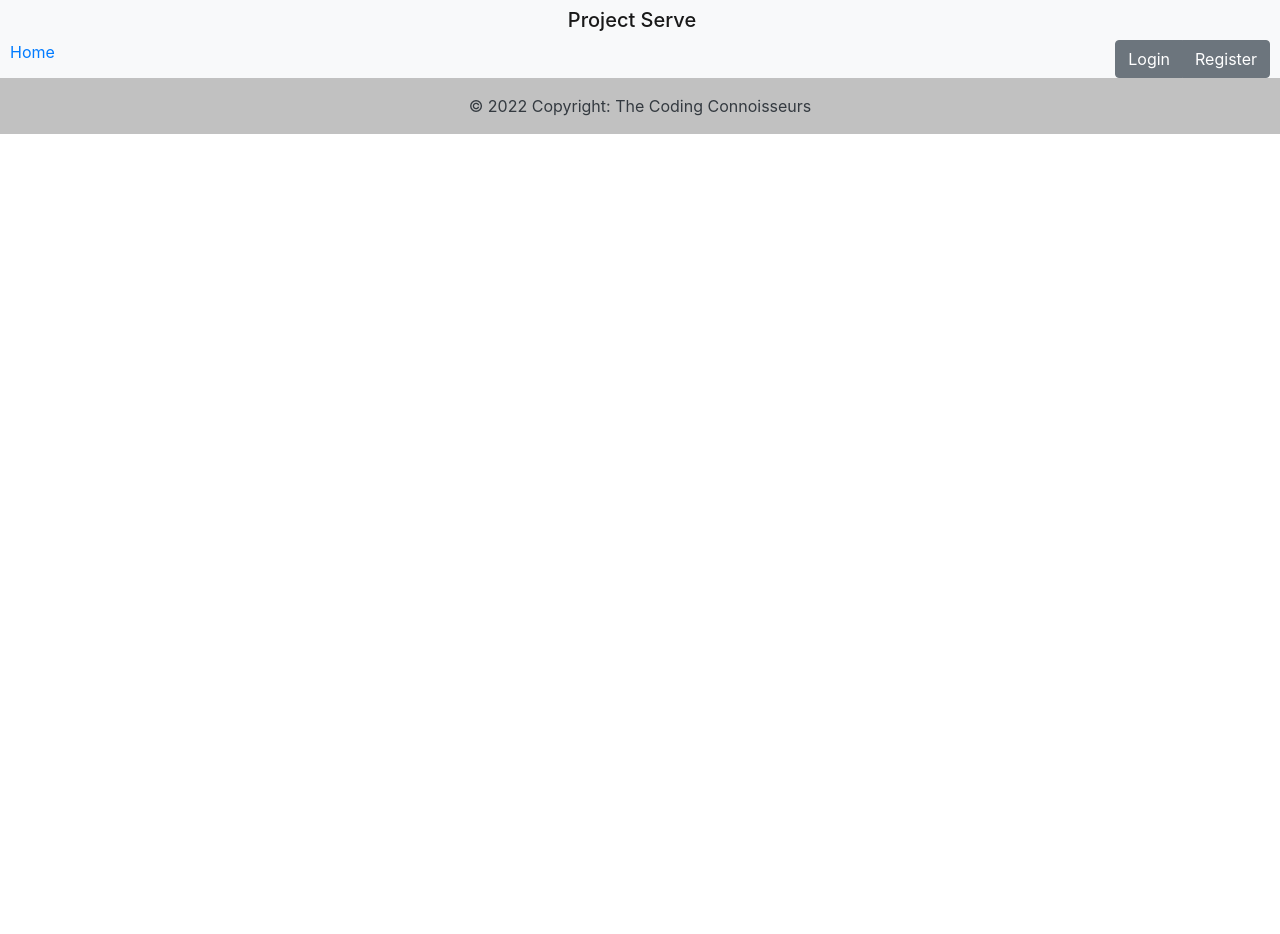
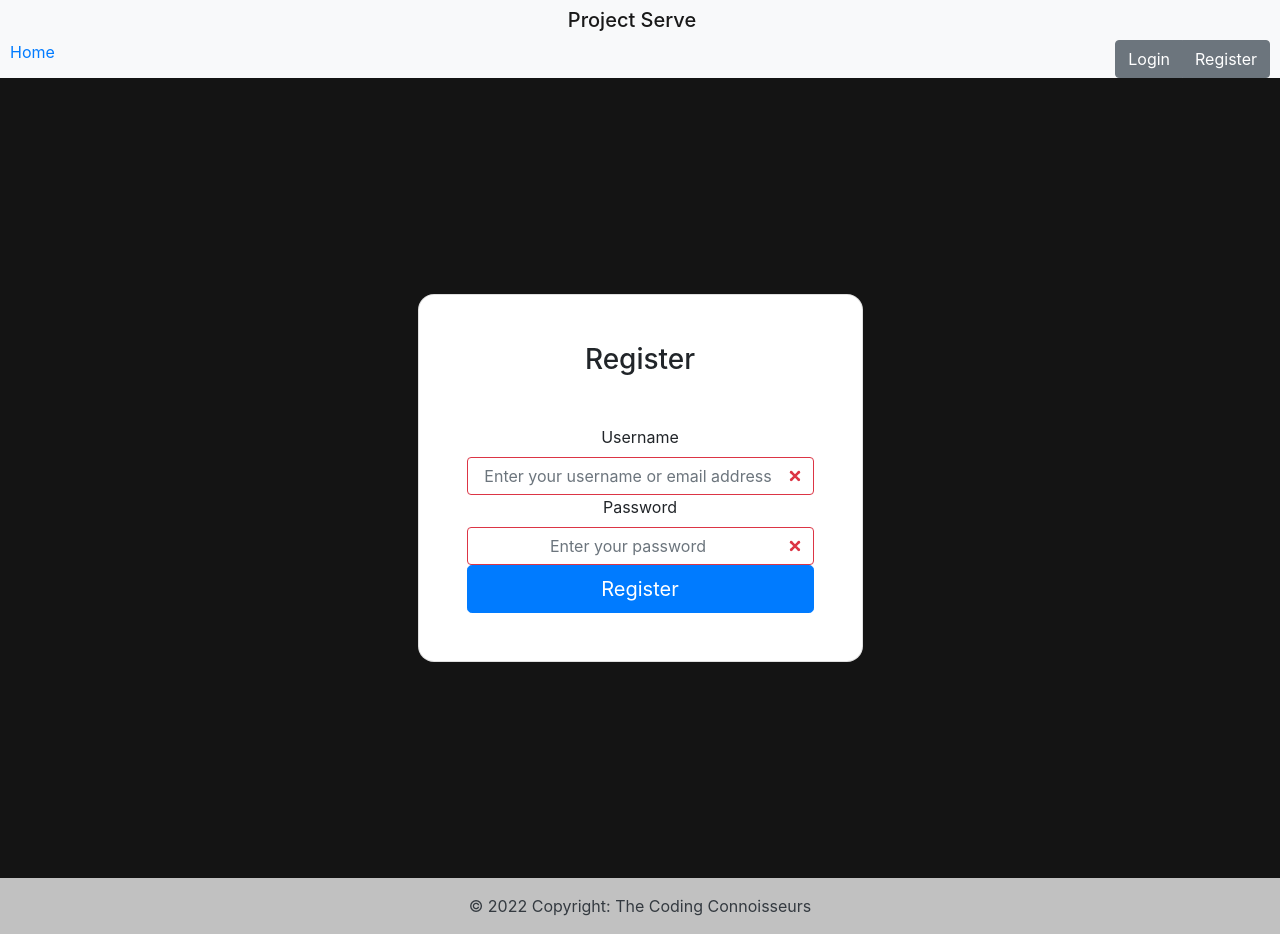
Before and after one commit to CSC4990-Project-Serve/Restaurant-Reservation-Tracker, a React (Create React App) app in the folder client/: page /Register in a window 1280 px wide. Before the commit the page ends 800 px from the top, so only its background shows below. Built offline with nearby package versions, Linux system fonts and the light colour scheme; no server answers.

Commit message:
created register file and routes to file

```diff
--- a/client/src/App.js
+++ b/client/src/App.js
@@ -5,11 +5,9 @@ import {
     Main,
     SomonaukCountryKitchen,
     Navbar,
-    Footer,
+    Footer, Register,
 } from "./components";
 import {AuthContext} from "./Context/Auth.Context";
-import PrivateRoute from './components/routing/PrivateRoute';
-import {auth} from "./components/authbool";
 
 function App() {
 
@@ -40,6 +38,7 @@ function App() {
             <Navbar/>
                 <Routes>
                     <Route path="/Login" element={<Login />} />
+                    <Route path={"/Register"} element={<Register />} />
                     <Route path="/" element={<Main />} />
                     <Route path={"/SomonaukCountryKitchen"} element={<SomonaukCountryKitchen />}/>
                 </Routes>
--- a/client/src/components/index.js
+++ b/client/src/components/index.js
@@ -1,4 +1,5 @@
 export { default as Login } from "../pages/Login";
+export { default as Register} from "../pages/Register";
 export { default as Main } from "../pages/Main";
 export { default as Navbar } from "./Navbar";
 export { default as Footer } from "./Footer";
--- /dev/null
+++ b/client/src/pages/Register.js
@@ -0,0 +1,75 @@
+import React, {useEffect, useState, useContext} from 'react';
+import { useSetState } from 'react-use';
+import {useNavigate} from 'react-router-dom';
+import {AuthContext} from '../Context/Auth.Context';
+//import {auth} from '../components/authbool';
+
+const Register = (props) => {
+    // Registration Field Names: username, email_address, first_name,
+    // last_name, phone_number, hashed_password
+    const initialState = {
+        username: '',
+        emailAddress:'',
+        firstName:'',
+        lastName:'',
+        phoneNumber:'',
+        password: ''
+    }
+    const [state, setState] = useSetState(initialState);
+    let navigate = useNavigate();
+
+
+    // Form validation (On Submission)
+    const onSubmit = (event) => {
+        event.preventDefault();
+        //console.warn(formData);
+
+    }
+
+    // Form validation on data entry to a field (Updates each time a letter is entered)
+    // updates the state
+    function onFieldChange(event) {
+        let {name, value} = event.target;
+
+        setState({...state, [name]: value})
+    }
+
+    // todo: figure out a better container for the login box
+    //  ex. more centered design and box around it maybe?
+    //  also would like the main container to be full height
+    return (
+        <form onSubmit={onSubmit}>
+            <section className="vh-100 background-area">
+                <div className="container py-5 h-100">
+                    <div className="row d-flex justify-content-center align-items-center h-100">
+                        <div className="col-12 col-md-8 col-lg-6 col-xl-5">
+                            <div className="card shadow-2-strong card-area">
+                                <div className="card-body p-5 text-center">
+
+                                    <h3 className="mb-5">Register</h3>
+
+                                    <label htmlFor="username" className="form-label">Username</label>
+                                    <input type="text" id={"username"} name={"username"}
+                                           className={state.username === "" ? "form-control is-invalid" : "form-control"}
+                                           value={state.username}
+                                           placeholder="Enter your username or email address"
+                                           onChange={onFieldChange}/>
+
+                                    <label htmlFor="password" className={"form-label"}>Password</label>
+                                    <input type="password" id="password" name={"password"}
+                                           className={state.password === "" ? "form-control is-invalid" : "form-control"}
+                                           value={state.password}
+                                           placeholder="Enter your password"
+                                           onChange={onFieldChange}/>
+
+                                    <button className="btn btn-primary btn-lg btn-block" type="submit">Register</button>
+                                </div>
+                            </div>
+                        </div>
+                    </div>
+                </div>
+            </section>
+        </form>);
+};
+
+export default Register;
```
